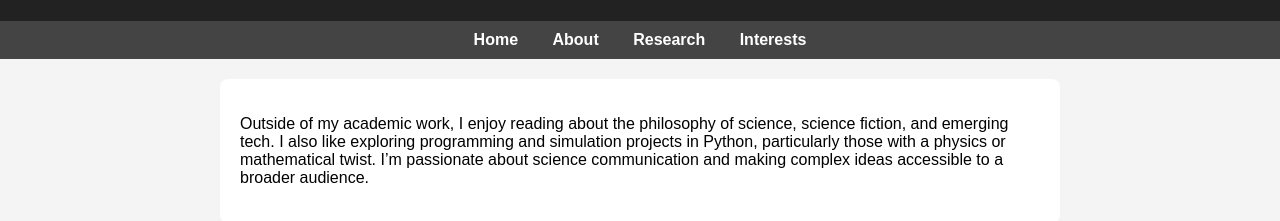
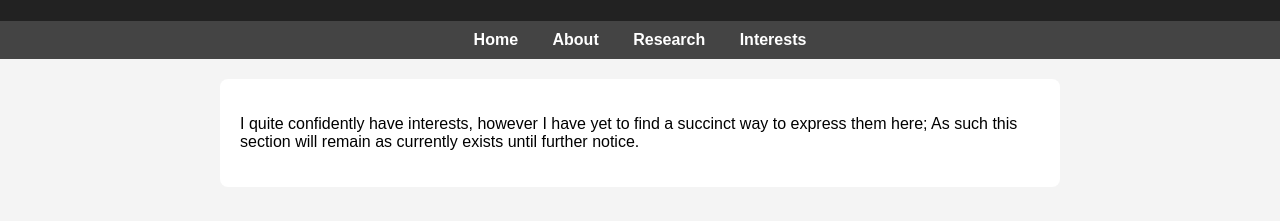
Before and after one commit to Sean-Alexander/sean-alexander.github.io, a plain HTML site: page interests.html in a window 1280 px wide. Shown: the part 99-320 px from the top of the page. Drawn offline with Linux system fonts and the light colour scheme.

Commit message:
Update interests.html

```diff
--- a/interests.html
+++ b/interests.html
@@ -17,7 +17,7 @@
   </nav>
   <main>
     <p>
-      Outside of my academic work, I enjoy reading about the philosophy of science, science fiction, and emerging tech. I also like exploring programming and simulation projects in Python, particularly those with a physics or mathematical twist. I’m passionate about science communication and making complex ideas accessible to a broader audience.
+      I quite confidently have interests, however I have yet to find a succinct way to express them here; As such this section will remain as currently exists until further notice.
     </p>
   </main>
 </body>
```
